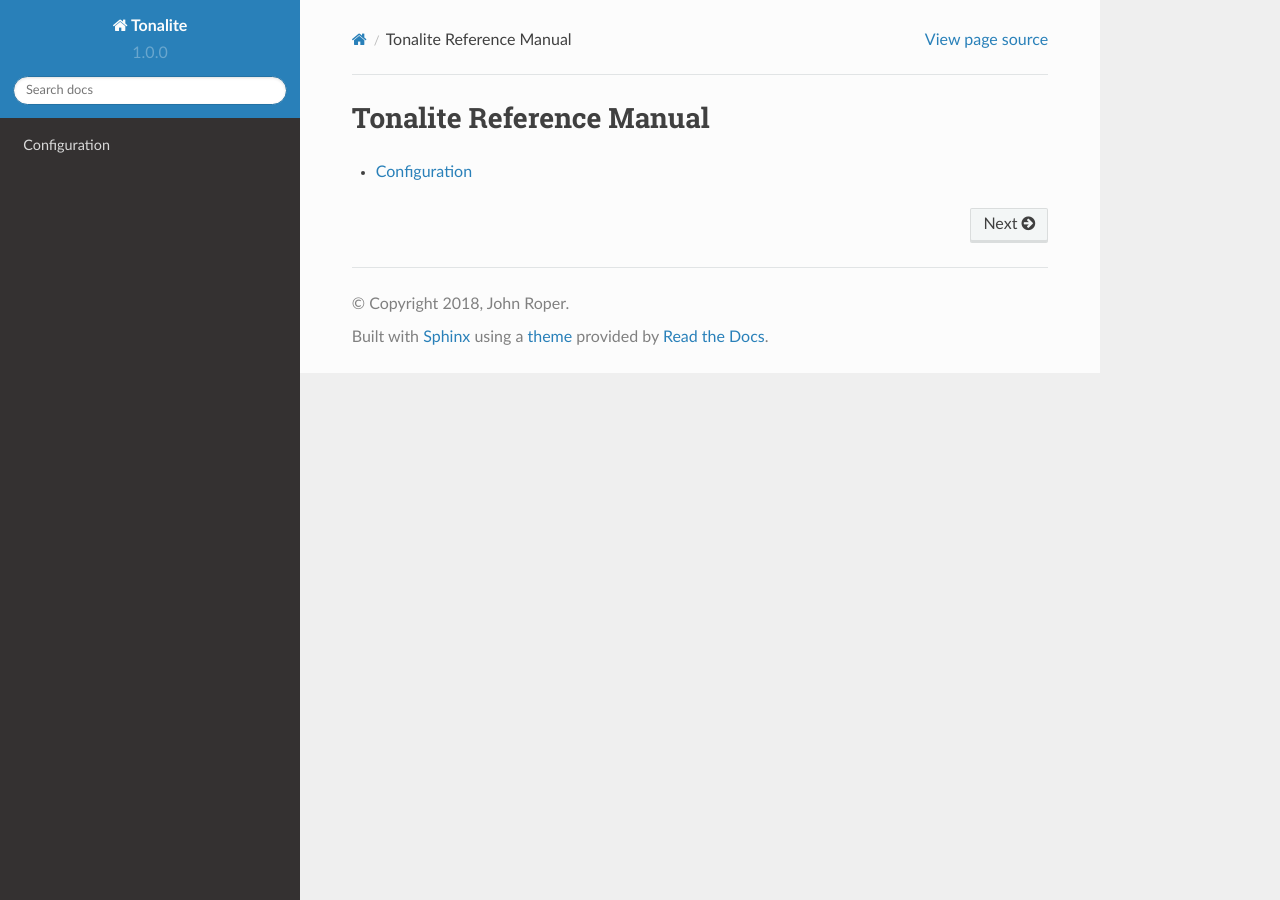
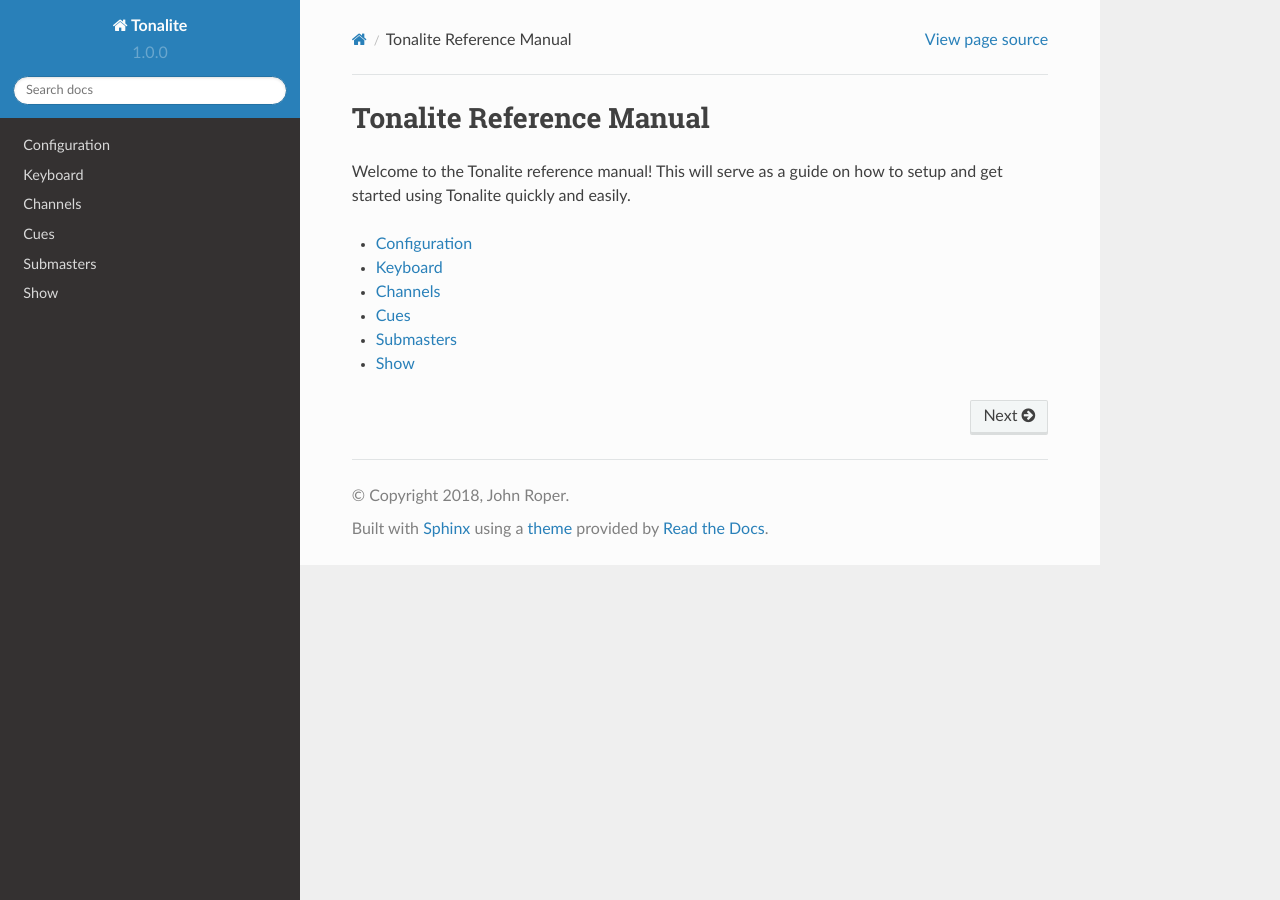
Before and after one commit to honusz/Tonalite, a Sphinx documentation site: the page built from docs/index.rst, in a window 1280 px wide. Built offline with Sphinx 7.4.7 and the Read the Docs theme 2.0.0, drawn with Linux system fonts in a browser that asks for light colours.

Commit message:
More work on docs

```diff
--- /dev/null
+++ b/docs/channels/index.rst
@@ -0,0 +1,2 @@
+Channels
+========
--- /dev/null
+++ b/docs/cues/index.rst
@@ -0,0 +1,2 @@
+Cues
+====
--- a/docs/index.rst
+++ b/docs/index.rst
@@ -1,8 +1,15 @@
-
 Tonalite Reference Manual
 =========================
 
+Welcome to the Tonalite reference manual!
+This will serve as a guide on how to setup and get started using Tonalite quickly and easily.
+
 .. toctree::
-   :maxdepth: 2
+    :maxdepth: 2
 
-   configuration/index.rst
+    configuration/index.rst
+    keyboard/index.rst
+    channels/index.rst
+    cues/index.rst
+    submasters/index.rst
+    show/index.rst
--- /dev/null
+++ b/docs/keyboard/index.rst
@@ -0,0 +1,2 @@
+Keyboard
+========
--- /dev/null
+++ b/docs/show/index.rst
@@ -0,0 +1,2 @@
+Show
+====
--- /dev/null
+++ b/docs/submasters/index.rst
@@ -0,0 +1,2 @@
+Submasters
+==========
```
Also changed, not shown: 1 other file.
